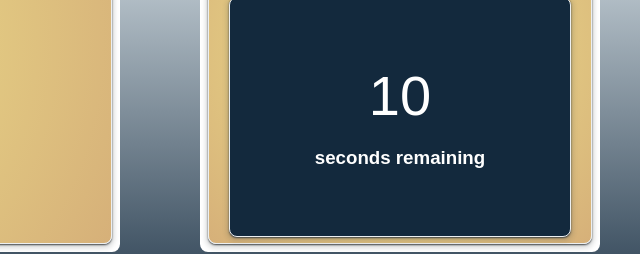
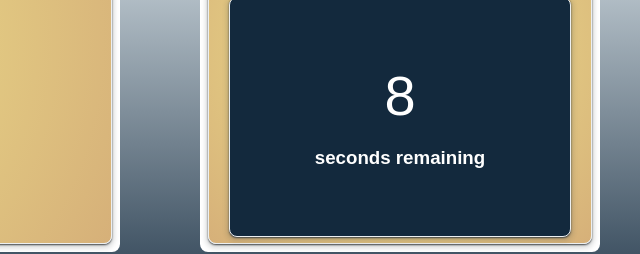
Before and after one commit to grace-anderson/week-4-word-guess, a plain HTML site: page index.html in a window 1280 px wide. Both pictures are taken after a click on the button "Start". Shown: the part 438-692 px from the top of the page, 640-1280 px from the left. Drawn offline with Linux system fonts and the light colour scheme.

Commit message:
Started js coding

```diff
--- a/assets/js/script.js
+++ b/assets/js/script.js
@@ -0,0 +1,42 @@
+//selectors
+//selects class word-blanks
+var wordBlank = document.querySelector(".word-blanks");
+//selects class win
+var win = document.querySelector(".win");
+//selects class lose
+var lose = document.querySelector(".lose");
+//selects class timer-count
+var timerElement = document.querySelector(".timer-count");
+//selects class start-button
+var startButton = document.querySelector(".start-button");
+
+//objects to hold states
+var timerCount;
+// var winCounter;
+// var loseCounter;
+
+//function startGame
+function startGame() {
+  //when we start the game, we want to set the timerCount to 10
+  timerCount = 10;
+  //initialise timer text to = timerCount variable
+  timerElement.textContent = timerCount;
+  //call timer countdown function
+  startTimer();
+}
+
+function startTimer() {
+  //setInterval function: first argument is function; second argument is number of seconds between calling the function
+  var timer = setInterval(function () {
+    //increment countdown
+    timerCount--;
+    timerElement.textContent = timerCount;
+    //when timerCount is zero, stop
+    if (timerCount === 0) {
+      clearInterval(timer);
+    }
+  }, 1000);
+}
+
+//click on start button to start game (call startGame function)
+startButton.addEventListener("click", startGame);
--- a/index.html
+++ b/index.html
@@ -1,7 +1,7 @@
 <!DOCTYPE html>
 <html>
   <head>
-    <title>CSS Box Styling</title>
+    <title>Word-Guess-Game</title>
     <meta charset="UTF-8" />
     <meta name="viewport" content="width=device-width, initial-scale=1" />
     <link rel="stylesheet" type="text/css" href="./assets/css/style.css" />
```
